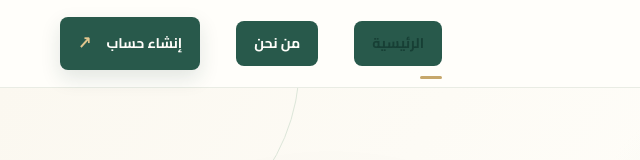
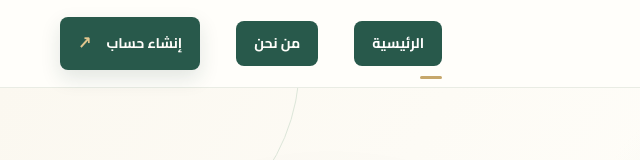
Before and after one commit to momd2329jn-ux/AFIYA-, a plain HTML site: page index.html in a window 1280 px wide. Shown: the top 160 px of the page, 0-640 px from the left. Drawn offline with Linux system fonts and the light colour scheme.

Commit message:
Refactor CSS variables and styles for consistency

```diff
--- a/style.css
+++ b/style.css
@@ -164,3 +164,8 @@ h1 em,h2 em{font-style:normal;color:var(--green)}
 .main-nav a[href="index.html"] {
     color: #FFFFFF;
 }
+.main-nav a:first-child,
+.main-nav a:first-child:visited,
+.main-nav a:first-child:hover {
+    color: #FFFFFF !important;
+}
```
